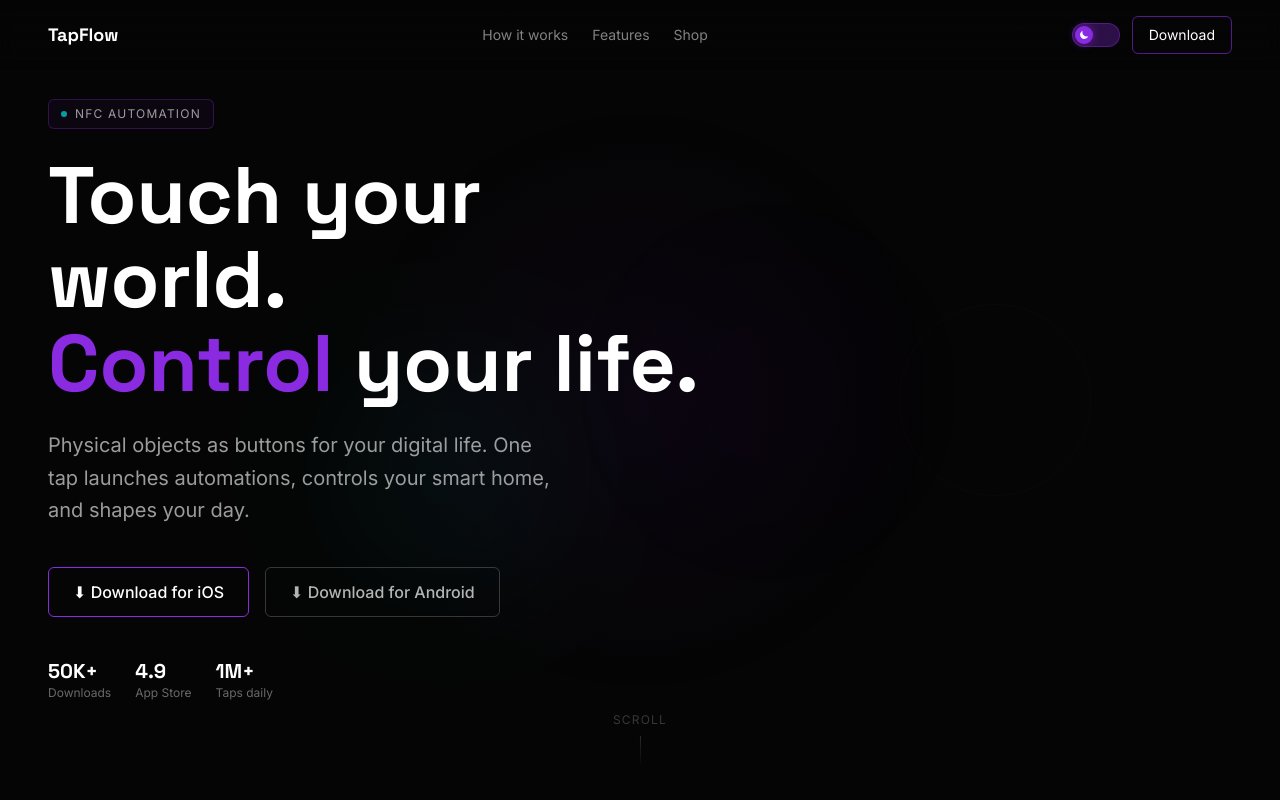
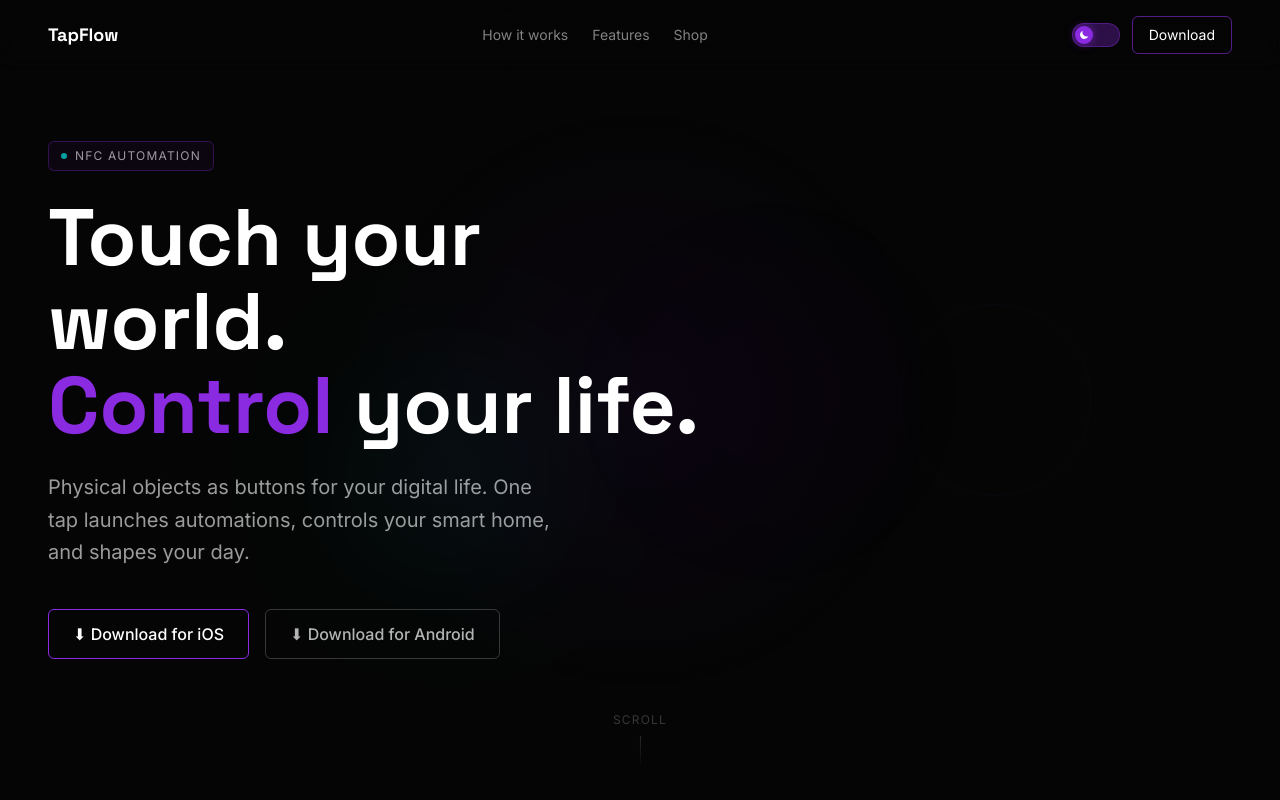
Before and after one commit to 0-nira-0/tap-flow, a React (Vite) app: page / in a window 1280 px wide. Shown: the top 800 px of the page. Built offline with nearby package versions, Linux system fonts and the light colour scheme.

Commit message:
fix(hero): remove placeholder download and rating stats

```diff
--- a/src/components/sections/HeroSection.tsx
+++ b/src/components/sections/HeroSection.tsx
@@ -90,15 +90,6 @@ export default function HeroSection({ isDark }: HeroSectionProps) {
               ⬇ Download for Android
             </a>
           </div>
-
-          <div className="flex items-center gap-6 mt-10">
-            {[['50K+', 'Downloads'], ['4.9', 'App Store'], ['1M+', 'Taps daily']].map(([val, label]) => (
-              <div key={label}>
-                <div className="font-display font-bold text-xl" style={{ color: 'var(--c-text)' }}>{val}</div>
-                <div className="font-body text-xs" style={{ color: 'var(--c-text-40)' }}>{label}</div>
-              </div>
-            ))}
-          </div>
         </div>
 
         {/* 3D canvas — temporarily disabled */}
```
